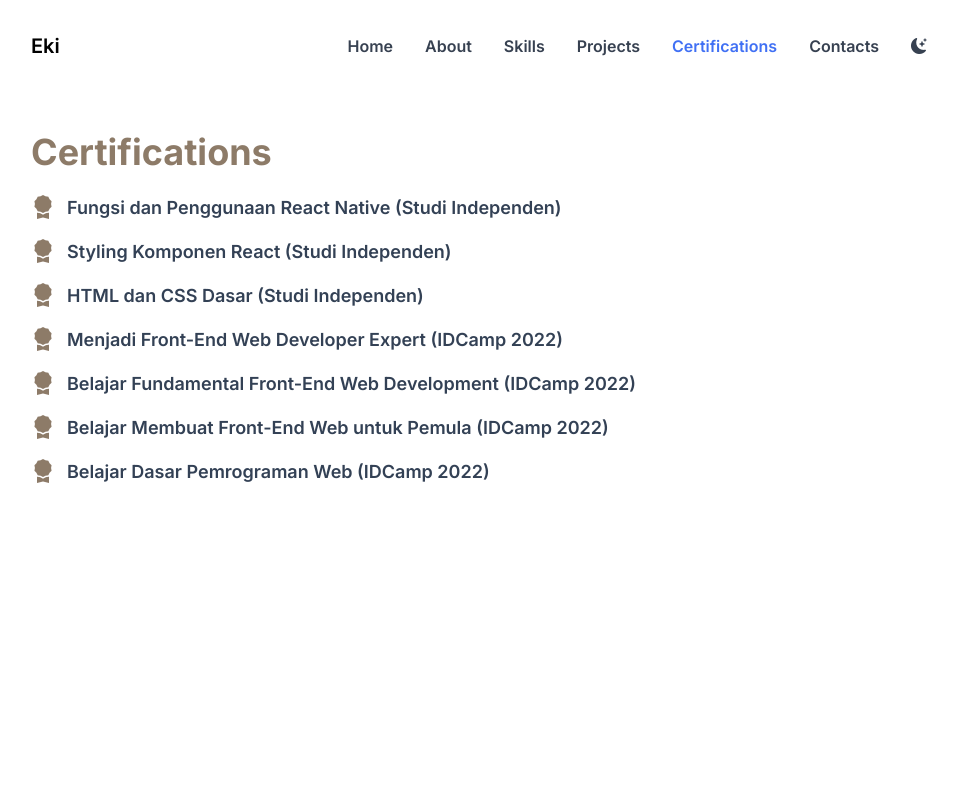
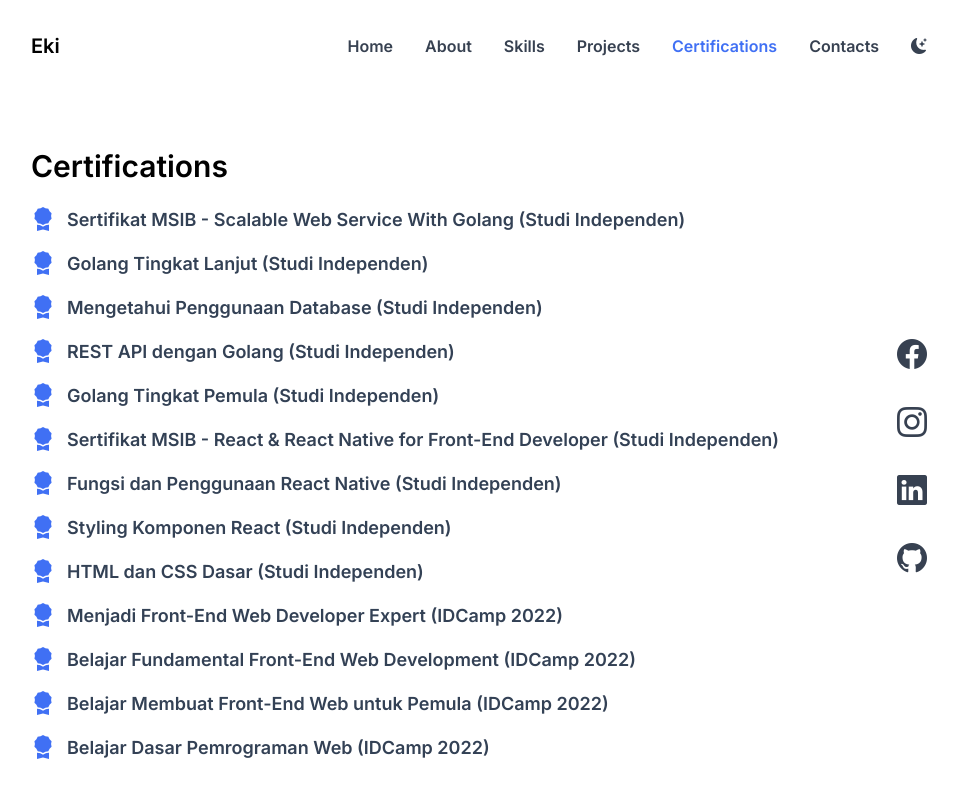
Before and after one commit to ekialfani/portfolio, a React (Create React App) app: page /certifications in a window 1280 px wide. Shown: the top 798 px of the page, without its empty margins (161-1119 px from the left). Built offline with nearby package versions, Linux system fonts and the light colour scheme.

Commit message:
feat: update certifications page UI

```diff
--- a/src/components/Navbar.js
+++ b/src/components/Navbar.js
@@ -33,7 +33,7 @@
   }
 
   return (
-    <nav className="w-[90%] sm:w-[80%] lg:w-[70%] xl:max-w-[1200px] mx-auto py-6 md:py-8 flex items-start md:items-center md:flex-row justify-between">
+    <nav className="bg-white w-[90%] sm:w-[80%] lg:w-[70%] xl:max-w-[1200px] mx-auto py-6 md:py-8 flex items-start md:items-center md:flex-row justify-between">
       <div>
         {drawerButton}
         <NavLink className="hidden md:flex items-center" to="/">
--- a/src/pages/Certifications.js
+++ b/src/pages/Certifications.js
@@ -1,64 +1,204 @@
 function Certifications() {
   return (
-    <div
-    className="md:h-full md:flex md:flex-col md:justify-center">
-      <h2
-        className="capitalize text-3xl md:text-4xl 2xl:text-6xl font-bold mt-24 mb-4 md:mt-10 md:mb-5 2xl:mb-8 text-custom-shadow">
+    <div className="h-full flex flex-col justify-center relative py-14">
+      <h2 className="text-2xl md:text-3xl font-semibold mb-5">
         Certifications
       </h2>
       <ul>
         <li className="mb-3 flex items-center gap-x-3">
-          <i class="bi bi-award-fill text-2xl text-custom-shadow"></i>
-          <h3
-            className="font-semibold text-base md:text-lg text-slate-700 hover:underline">
-            <a href="https://sertiva.id/credential/8c363f8d-01fe-4a7b-8784-8b956f9404cc" target="_blank" rel="noreferrer">Fungsi dan Penggunaan React Native (Studi Independen)</a>
+          <i class="bi bi-award-fill text-2xl text-[#4070F4]"></i>
+          <h3 className="font-semibold text-base md:text-lg text-slate-700 hover:underline">
+            <a
+              href="https://drive.google.com/file/d/19iQ9yd8Coxh7YFUNjB7kBQKc_bv4GwIb/view"
+              target="_blank"
+              rel="noreferrer"
+            >
+              Sertifikat MSIB - Scalable Web Service With Golang (Studi
+              Independen)
+            </a>
           </h3>
         </li>
         <li className="mb-3 flex items-center gap-x-3">
-          <i class="bi bi-award-fill text-2xl text-custom-shadow"></i>
-          <h3
-            className="font-semibold text-base md:text-lg text-slate-700 hover:underline">
-            <a href="https://sertiva.id/credential/d64faae3-1a65-4b43-a0b2-a5c4639e166d" target="_blank" rel="noreferrer">Styling Komponen React (Studi Independen)</a>
+          <i class="bi bi-award-fill text-2xl text-[#4070F4]"></i>
+          <h3 className="font-semibold text-base md:text-lg text-slate-700 hover:underline">
+            <a
+              href="https://sertiva.id/credential/741eef9a-c296-4555-ad35-06cc73019e52"
+              target="_blank"
+              rel="noreferrer"
+            >
+              Golang Tingkat Lanjut (Studi Independen)
+            </a>
           </h3>
         </li>
         <li className="mb-3 flex items-center gap-x-3">
-          <i class="bi bi-award-fill text-2xl text-custom-shadow"></i>
-          <h3
-            className="font-semibold text-base md:text-lg text-slate-700 hover:underline">
-            <a href="https://sertiva.id/credential/1f64fbb1-ce2e-4244-ad8d-ef0f50d82ffa" target="_blank" rel="noreferrer">HTML dan CSS Dasar (Studi Independen)</a>
+          <i class="bi bi-award-fill text-2xl text-[#4070F4]"></i>
+          <h3 className="font-semibold text-base md:text-lg text-slate-700 hover:underline">
+            <a
+              href="https://sertiva.id/credential/3f1776c0-8e94-4aa2-a3ff-6462eb2b9181"
+              target="_blank"
+              rel="noreferrer"
+            >
+              Mengetahui Penggunaan Database (Studi Independen)
+            </a>
           </h3>
         </li>
         <li className="mb-3 flex items-center gap-x-3">
-          <i class="bi bi-award-fill text-2xl text-custom-shadow"></i>
-          <h3
-            className="font-semibold text-base md:text-lg text-slate-700 hover:underline">
-            <a href="https://www.dicoding.com/certificates/4EXGNEMKEZRL" target="_blank" rel="noreferrer">Menjadi Front-End Web Developer Expert (IDCamp 2022)</a>
+          <i class="bi bi-award-fill text-2xl text-[#4070F4]"></i>
+          <h3 className="font-semibold text-base md:text-lg text-slate-700 hover:underline">
+            <a
+              href="https://sertiva.id/credential/f6489456-cfc8-4afe-808b-4eb7f646c171"
+              target="_blank"
+              rel="noreferrer"
+            >
+              REST API dengan Golang (Studi Independen)
+            </a>
           </h3>
         </li>
-        <li
-          className="mb-3 flex items-center gap-x-3">
-          <i class="bi bi-award-fill text-2xl text-custom-shadow"></i>
-          <h3
-            className="font-semibold text-base md:text-lg text-slate-700 hover:underline">
-            <a href="https://www.dicoding.com/certificates/JLX1L9645X72" target="_blank" rel="noreferrer">Belajar Fundamental Front-End Web Development (IDCamp 2022)</a>
+        <li className="mb-3 flex items-center gap-x-3">
+          <i class="bi bi-award-fill text-2xl text-[#4070F4]"></i>
+          <h3 className="font-semibold text-base md:text-lg text-slate-700 hover:underline">
+            <a
+              href="https://sertiva.id/credential/7d50c5e9-a4bb-4948-a396-25f92944b045"
+              target="_blank"
+              rel="noreferrer"
+            >
+              Golang Tingkat Pemula (Studi Independen)
+            </a>
           </h3>
         </li>
-        <li
-          className="mb-3 flex items-center gap-x-3">
-          <i class="bi bi-award-fill text-2xl text-custom-shadow"></i>
-          <h3
-            className="font-semibold text-base md:text-lg text-slate-700 hover:underline">
-            <a href="https://www.dicoding.com/certificates/1OP852341PQK" target="_blank" rel="noreferrer">Belajar Membuat Front-End Web untuk Pemula (IDCamp 2022)</a>
+        <li className="mb-3 flex items-center gap-x-3">
+          <i class="bi bi-award-fill text-2xl text-[#4070F4]"></i>
+          <h3 className="font-semibold text-base md:text-lg text-slate-700 hover:underline">
+            <a
+              href="https://drive.google.com/file/d/1uRu3k3C4heS7F8NZYjyjg4gGuk0d40mM/view"
+              target="_blank"
+              rel="noreferrer"
+            >
+              Sertifikat MSIB - React & React Native for Front-End Developer
+              (Studi Independen)
+            </a>
+          </h3>
+        </li>
+        <li className="mb-3 flex items-center gap-x-3">
+          <i class="bi bi-award-fill text-2xl text-[#4070F4]"></i>
+          <h3 className="font-semibold text-base md:text-lg text-slate-700 hover:underline">
+            <a
+              href="https://sertiva.id/credential/8c363f8d-01fe-4a7b-8784-8b956f9404cc"
+              target="_blank"
+              rel="noreferrer"
+            >
+              Fungsi dan Penggunaan React Native (Studi Independen)
+            </a>
+          </h3>
+        </li>
+        <li className="mb-3 flex items-center gap-x-3">
+          <i class="bi bi-award-fill text-2xl text-[#4070F4]"></i>
+          <h3 className="font-semibold text-base md:text-lg text-slate-700 hover:underline">
+            <a
+              href="https://sertiva.id/credential/d64faae3-1a65-4b43-a0b2-a5c4639e166d"
+              target="_blank"
+              rel="noreferrer"
+            >
+              Styling Komponen React (Studi Independen)
+            </a>
+          </h3>
+        </li>
+        <li className="mb-3 flex items-center gap-x-3">
+          <i class="bi bi-award-fill text-2xl text-[#4070F4]"></i>
+          <h3 className="font-semibold text-base md:text-lg text-slate-700 hover:underline">
+            <a
+              href="https://sertiva.id/credential/1f64fbb1-ce2e-4244-ad8d-ef0f50d82ffa"
+              target="_blank"
+              rel="noreferrer"
+            >
+              HTML dan CSS Dasar (Studi Independen)
+            </a>
+          </h3>
+        </li>
+        <li className="mb-3 flex items-center gap-x-3">
+          <i class="bi bi-award-fill text-2xl text-[#4070F4]"></i>
+          <h3 className="font-semibold text-base md:text-lg text-slate-700 hover:underline">
+            <a
+              href="https://www.dicoding.com/certificates/4EXGNEMKEZRL"
+              target="_blank"
+              rel="noreferrer"
+            >
+              Menjadi Front-End Web Developer Expert (IDCamp 2022)
+            </a>
+          </h3>
+        </li>
+        <li className="mb-3 flex items-center gap-x-3">
+          <i class="bi bi-award-fill text-2xl text-[#4070F4]"></i>
+          <h3 className="font-semibold text-base md:text-lg text-slate-700 hover:underline">
+            <a
+              href="https://www.dicoding.com/certificates/JLX1L9645X72"
+              target="_blank"
+              rel="noreferrer"
+            >
+              Belajar Fundamental Front-End Web Development (IDCamp 2022)
+            </a>
+          </h3>
+        </li>
+        <li className="mb-3 flex items-center gap-x-3">
+          <i class="bi bi-award-fill text-2xl text-[#4070F4]"></i>
+          <h3 className="font-semibold text-base md:text-lg text-slate-700 hover:underline">
+            <a
+              href="https://www.dicoding.com/certificates/1OP852341PQK"
+              target="_blank"
+              rel="noreferrer"
+            >
+              Belajar Membuat Front-End Web untuk Pemula (IDCamp 2022)
+            </a>
           </h3>
         </li>
         <li className="flex items-center gap-x-3">
-          <i class="bi bi-award-fill text-2xl text-custom-shadow"></i>
-          <h3
-            className="font-semibold text-base sm:text-sm md:text-lg text-slate-700 hover:underline">
-            <a href="https://www.dicoding.com/certificates/1OP86M66QXQK" target="_blank" rel="noreferrer">Belajar Dasar Pemrograman Web (IDCamp 2022)</a>
+          <i class="bi bi-award-fill text-2xl text-[#4070F4]"></i>
+          <h3 className="font-semibold text-base sm:text-sm md:text-lg text-slate-700 hover:underline">
+            <a
+              href="https://www.dicoding.com/certificates/1OP86M66QXQK"
+              target="_blank"
+              rel="noreferrer"
+            >
+              Belajar Dasar Pemrograman Web (IDCamp 2022)
+            </a>
           </h3>
         </li>
       </ul>
+
+      <div className="hidden md:flex flex-col gap-8 absolute right-0 top-0 bottom-0 justify-center">
+        <a
+          className="text-2xl lg:text-3xl text-[#374151] hover:text-[#4070F4]"
+          href="https://www.facebook.com/ekialfani"
+          target="_blank"
+          rel="noreferrer"
+        >
+          <i class="bi bi-facebook"></i>
+        </a>
+        <a
+          className="text-2xl lg:text-3xl text-[#374151] hover:text-[#4070F4]"
+          href="https://www.instagram.com/ekialfni/"
+          target="_blank"
+          rel="noreferrer"
+        >
+          <i class="bi bi-instagram"></i>
+        </a>
+        <a
+          className="text-2xl lg:text-3xl text-[#374151] hover:text-[#4070F4]"
+          href="https://www.linkedin.com/in/eki-alfani-1a1122271"
+          target="_blank"
+          rel="noreferrer"
+        >
+          <i class="bi bi-linkedin"></i>
+        </a>
+        <a
+          className="text-2xl lg:text-3xl text-[#374151] hover:text-[#4070F4]"
+          href="https://github.com/ekialfani"
+          target="_blank"
+          rel="noreferrer"
+        >
+          <i class="bi bi-github"></i>
+        </a>
+      </div>
     </div>
   );
 }
--- a/src/pages/Home.js
+++ b/src/pages/Home.js
@@ -11,7 +11,11 @@
         Full-Stack Developer
       </h2>
       <p className="text-sm sm:text-base md:text-lg text-slate-500 sm:max-w-[500px] md:max-w-2xl pr-12">
-        Junior Full-Stack Developer with expertise in building applications using React and Golang. Experience in developing user-friendly web and mobile applications with interactive interfaces and scalable backends. Eager to contribute to creating responsive and functional application in collaborative team environment.
+        Junior Full-Stack Developer with expertise in building applications
+        using React and Golang. Experience in developing user-friendly web and
+        mobile applications with interactive interfaces and scalable backends.
+        Eager to contribute to creating responsive and functional application in
+        collaborative team environment.
       </p>
       <a
         href="mailto:ekialfani15@gmail.com"
```
